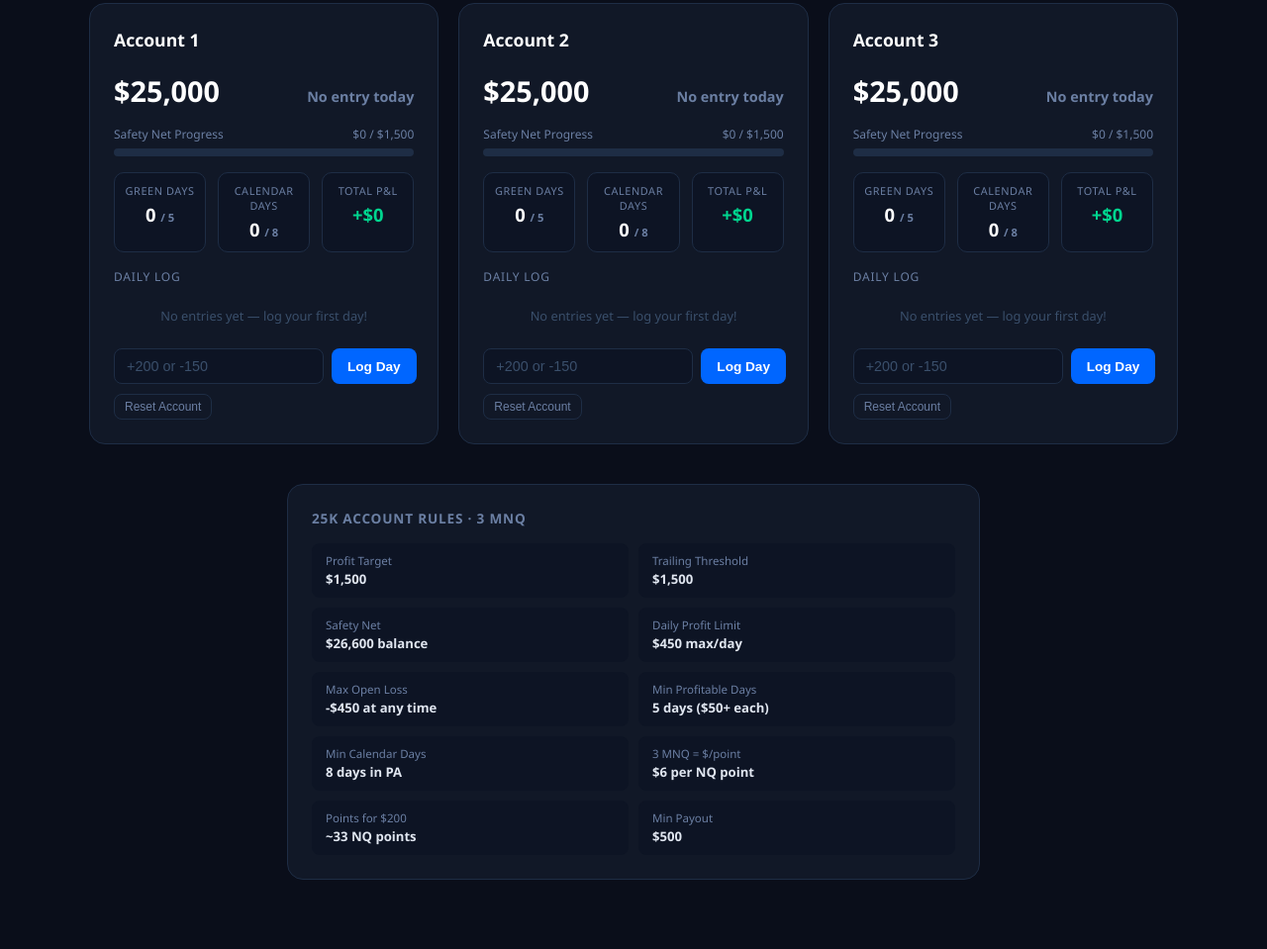
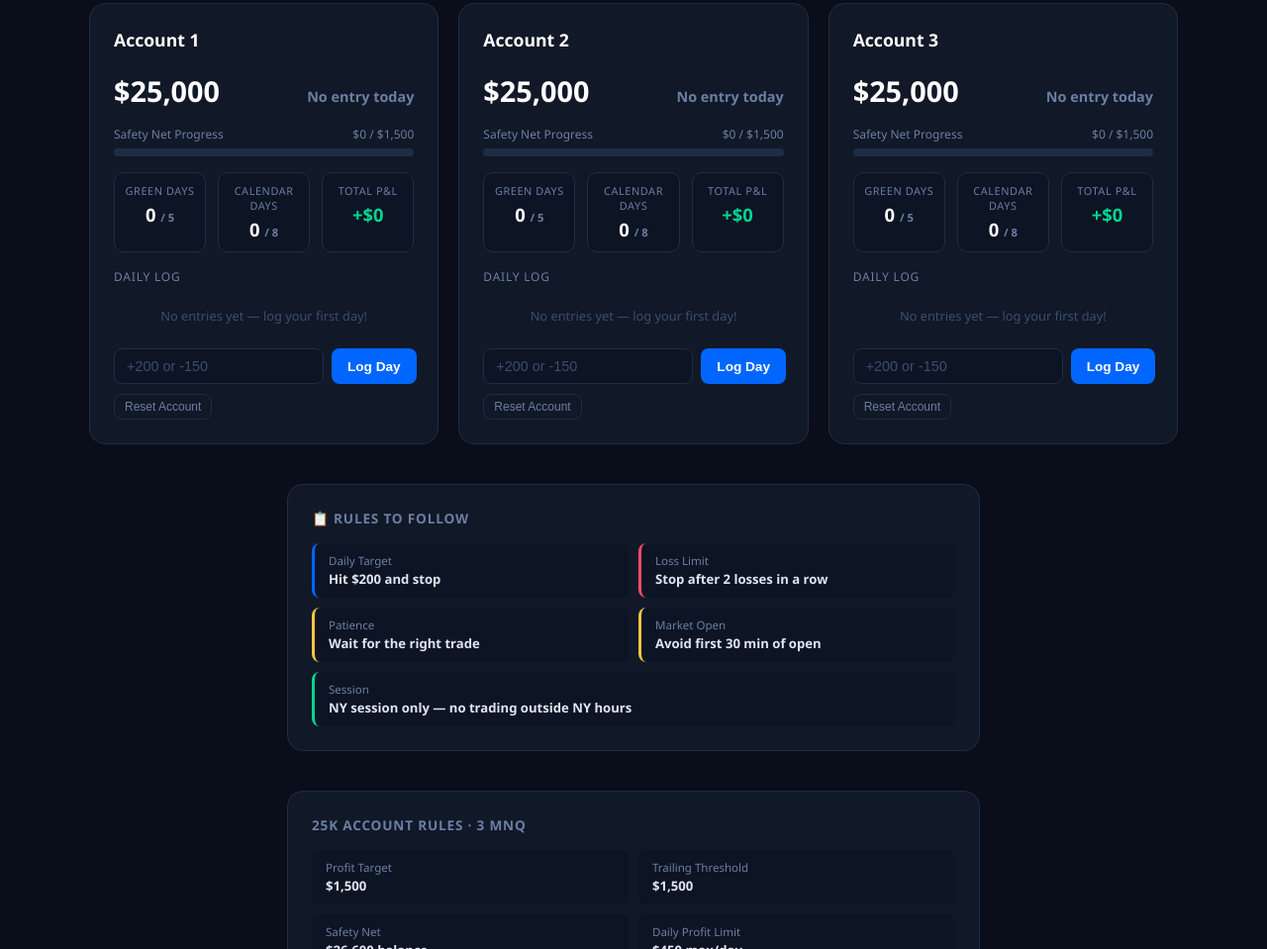
Before and after one commit to onumad/apex-tracker, a plain HTML site: page index.html in a window 1280 px wide. Shown: the part 241-1200 px from the top of the page at 99% size. Before the commit the page ends 1178 px from the top, so only its background shows below. Drawn offline with Linux system fonts and the light colour scheme.

Commit message:
Add personal trading rules section

```diff
--- a/index.html
+++ b/index.html
@@ -360,6 +360,32 @@
 
 <div class="accounts" id="accounts-container"></div>
 
+<div class="rules-section" style="margin-bottom:20px;">
+  <h3>📋 Rules to Follow</h3>
+  <div class="rules-grid">
+    <div class="rule-item" style="border-left:3px solid #0066ff;">
+      <div class="rule-label">Daily Target</div>
+      <div class="rule-value">Hit $200 and stop</div>
+    </div>
+    <div class="rule-item" style="border-left:3px solid #ff4d6a;">
+      <div class="rule-label">Loss Limit</div>
+      <div class="rule-value">Stop after 2 losses in a row</div>
+    </div>
+    <div class="rule-item" style="border-left:3px solid #f5c542;">
+      <div class="rule-label">Patience</div>
+      <div class="rule-value">Wait for the right trade</div>
+    </div>
+    <div class="rule-item" style="border-left:3px solid #f5c542;">
+      <div class="rule-label">Market Open</div>
+      <div class="rule-value">Avoid first 30 min of open</div>
+    </div>
+    <div class="rule-item" style="border-left:3px solid #00d68f; grid-column: span 2;">
+      <div class="rule-label">Session</div>
+      <div class="rule-value">NY session only — no trading outside NY hours</div>
+    </div>
+  </div>
+</div>
+
 <div class="rules-section">
   <h3>25K Account Rules · 3 MNQ</h3>
   <div class="rules-grid">
```
